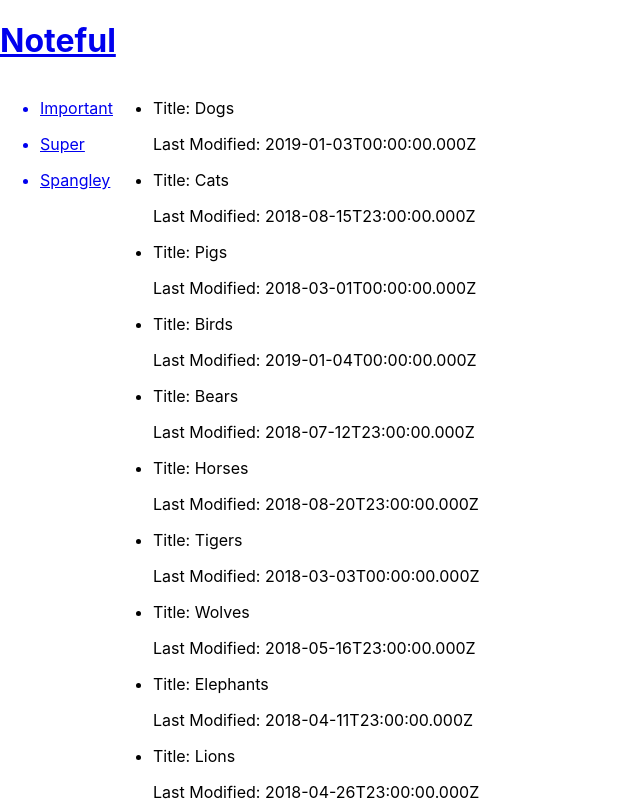
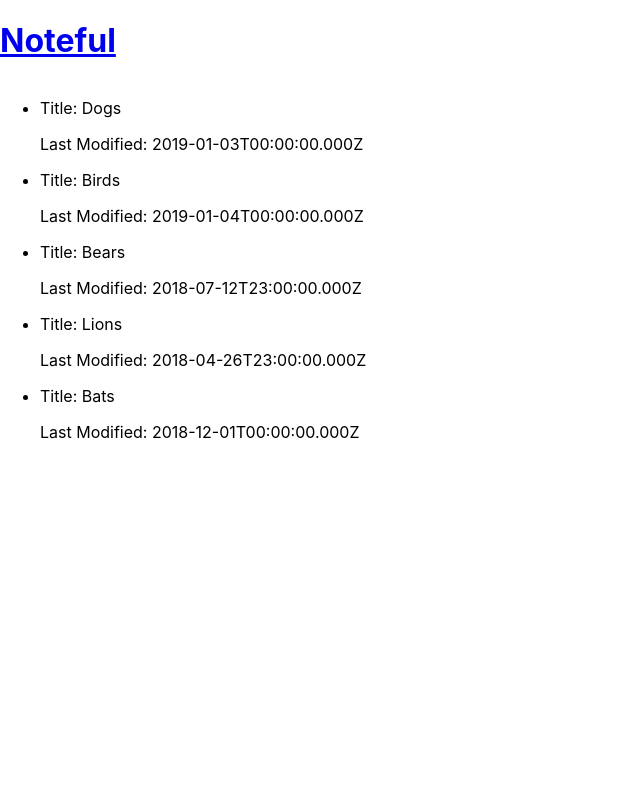
Before and after one commit to jbroderick9729/noteful, a React (Create React App) app: page /folder/b0715efe-ffaf-11e8-8eb2-f2801f1b9fd1 in a window 1280 px wide. Shown: the top 801 px of the page, without its empty margins (0-640 px from the left). Built offline with nearby package versions, Linux system fonts and the light colour scheme.

Commit message:
got the AllNotes to render according to their associated folder

```diff
--- a/src/AllNotes.js
+++ b/src/AllNotes.js
@@ -1,20 +1,19 @@
 import React, { Component } from 'react';
 import NoteItem from './NoteItem';
+import dummyStore from './dummyStore';
 
-export default class AllNotes extends Component {
-    render() {
-        console.log('this.props.notes', this.props.notes);
-
-        const notes = this.props.notes.map(note => <NoteItem {...note}/>)
+export default function AllNotes(props) {
+        const notes = dummyStore.notes.filter(note => note.folderId === props.match.params.folderId)
+        .map(note => <NoteItem {...note} />)
+        console.log(notes);
 
         return (
             <ul>
-                { notes }
+                {notes}
             </ul>
         )
-    }
 }
 
-AllNotes.defaultProps = {
-    notes: []
-}
+// AllNotes.defaultProps = {
+//     notes: []
+// }
--- a/src/App.js
+++ b/src/App.js
@@ -24,18 +24,16 @@
         </header>
         <div className="main-section">
           <nav>
-          <Route path='/'
+          <Route exact path='/'
                     render={() => <NavFolders folders={this.state.store.folders} />}
           />
               {/* <Route path='/notes/:notes.id' component={BackButton} /> */}
           </nav>
           <main>
-          <Route path='/'
+          {/* <Route path='/'
                  render={() => <AllNotes notes={this.state.store.notes} />}
-          />
-          <Route path='/folder/:folders.id'
-                 render={() => <AllNotes notes={this.state.store.notes} />}
-          />
+          /> */}
+          <Route path='/folder/:folderId' component={AllNotes} />
 
 
               {/* <Route path='/notes/notes.id' component={NotesContent} /> */}
--- a/src/NavFolders.js
+++ b/src/NavFolders.js
@@ -4,7 +4,7 @@
 export default class NavFolders extends Component {
     render() {
 
-        const folders = this.props.folders.map(folder => <Folder {...folder} />)
+        const folders = this.props.folders.map(folder => <Folder key={folder.id} {...folder} />)
 
         return (
             <ul>
```
Also changed, not shown: 1 other file (tests, documents, lock files or other folders).
